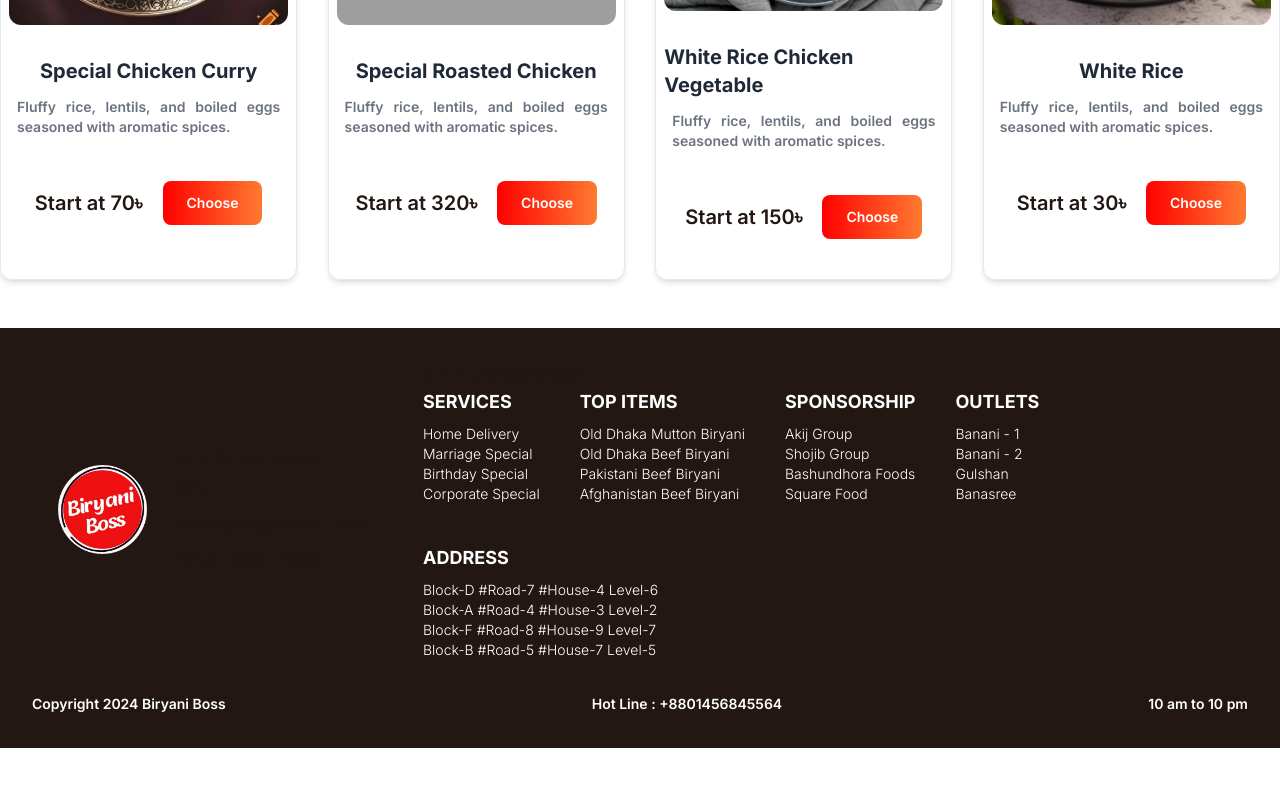
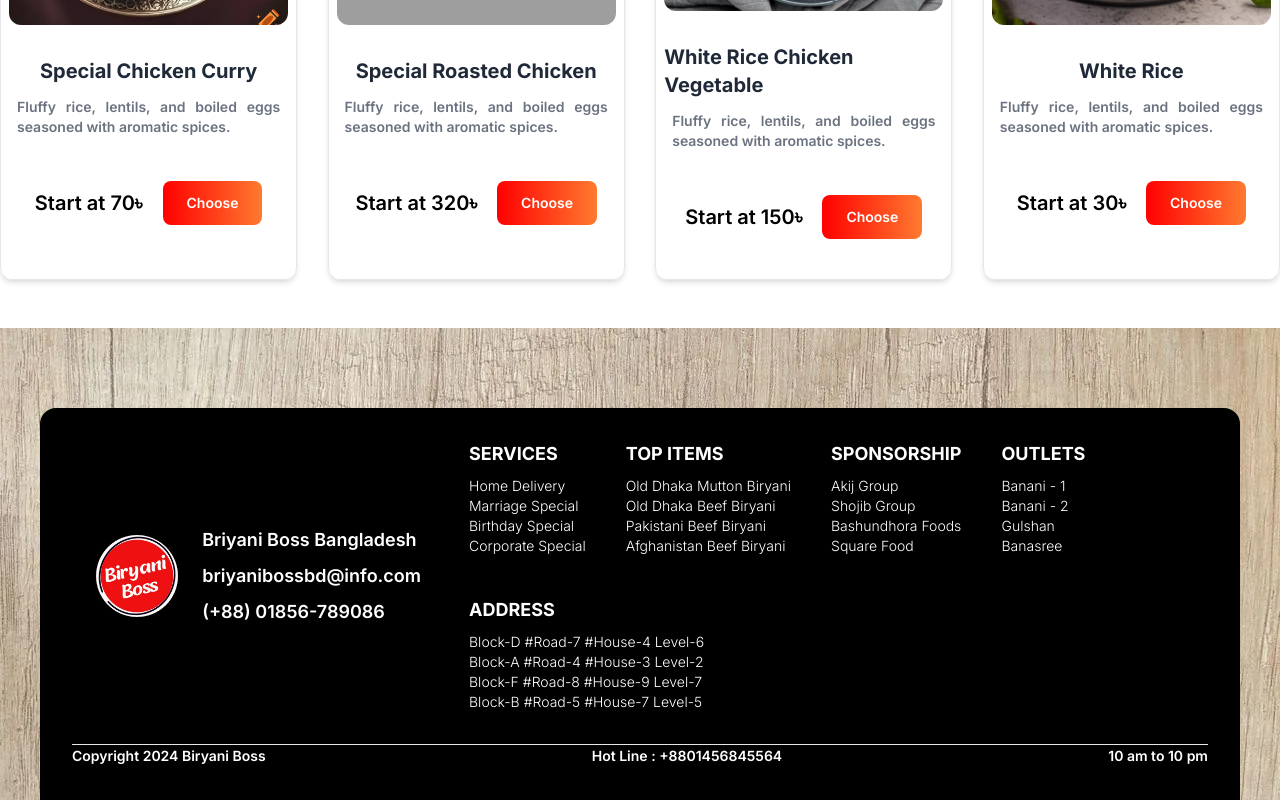
Before and after one commit to tigermursa/Biryani-Boss-Next-js, a Next.js app: page / in a window 1280 px wide. Shown: the part 1889-2689 px from the top of the page. Before the commit the page ends 2637 px from the top, so only its background shows below. Built offline with nearby package versions, Linux system fonts and the light colour scheme; grey boxes are pictures that could not be loaded.

Commit message:
"done for today"

```diff
--- a/src/Components/Home/Banner/Banner.js
+++ b/src/Components/Home/Banner/Banner.js
@@ -1,4 +1,5 @@
 import "./Banner.css";
+
 const Banner = () => {
   return (
     <div>
--- a/src/Components/Home/Footer/Footer.js
+++ b/src/Components/Home/Footer/Footer.js
@@ -3,20 +3,27 @@ import React from "react";
 
 const Footer = () => {
   return (
-    <footer className="bg-black">
-      <div className="max-w-7xl mx-auto px-4 py-8 sm:px-6 lg:px-8">
+    <footer
+      className=" p-10 pb-0 pt-20 "
+      style={{
+        backgroundImage: "url('/backgrounds/footer-bg.webp')",
+        backgroundPosition: "center",
+        objectFit: "contain",
+        backgroundRepeat: "no-repeat",
+      }}
+    >
+      <div className="container mx-auto px-4 py-8 sm:px-6 lg:px-8 bg-black rounded-t-2xl">
         <div className="flex flex-col lg:flex-row items-start lg:items-center justify-between">
           <div className="mb-4 lg:mb-0">
             <Image src="/logo/logo.png" alt="Logo" width={150} height={150} />
           </div>
-          <div className="flex flex-col lg:flex-row items-start lg:items-center justify-center text-black text-sm">
-            <div className="mb-4 lg:mb-0 lg:mr-12 text-xl font-semibold">
-              <p className="mb-2">123 Bruai Street, City</p>
-              <p className="mb-2">example@email.com</p>
-              <p>(123) 456-7890</p>
+          <div className="flex flex-col lg:flex-row items-start lg:items-center justify-center text-white text-sm">
+            <div className="mb-4 lg:mb-0 lg:mr-12 text-lg font-semibold">
+              <p className="mb-2">Briyani Boss Bangladesh</p>
+              <p className="mb-2">briyanibossbd@info.com</p>
+              <p>(+88) 01856-789086</p>
             </div>
             <div className="text-xl font-semibold">
-              <p className="mb-4 lg:mb-0">XYZ Corporation</p>
               <div className="flex flex-wrap gap-10 font-light text-sm">
                 <ul className="text-white">
                   <li className="font-bold text-lg uppercase mb-2">Services</li>
@@ -61,7 +68,7 @@ const Footer = () => {
             </div>
           </div>
         </div>
-        <div className="text-white h-6 mt-8 flex items-center font-semibold text-sm justify-between bg-black">
+        <div className="text-white h-6 mt-8 flex items-center font-semibold text-sm justify-between border-t">
           <p>Copyright 2024 Biryani Boss</p>
           <p>Hot Line : +8801456845564</p>
           <p>10 am to 10 pm</p>
--- a/tailwind.config.js
+++ b/tailwind.config.js
@@ -19,12 +19,12 @@ module.exports = {
         primaryLight: "#ef1012",
         secondary: "#ffa323",
         tertiary: "#331812",
-        black: "#231714",
+        // black: "#231714",
         orange: "#FF7A30",
       },
-      backgroundImage: {
-        pattern: "url('/pattern.png')",
-      },
+      // backgroundImage: {
+      //   pattern: "url('/pattern.png')",
+      // },
       backgroundSize: {
         "size-200": "200% 200%",
       },
```
Also changed, not shown: public/backgrounds/footer-bg.jpg (added), public/backgrounds/footer-bg.webp (added), src/app/globals.css (line endings or trailing spaces).
